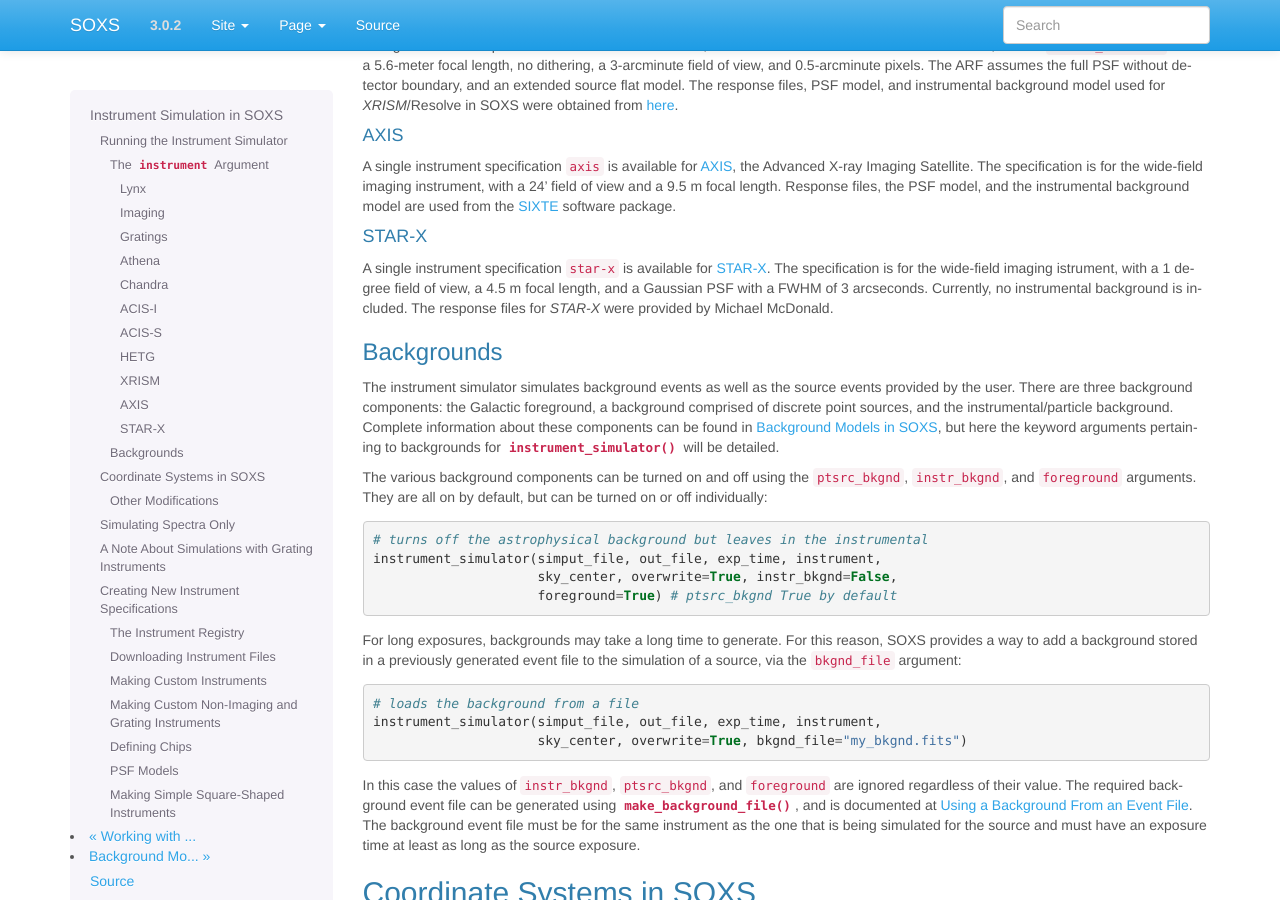
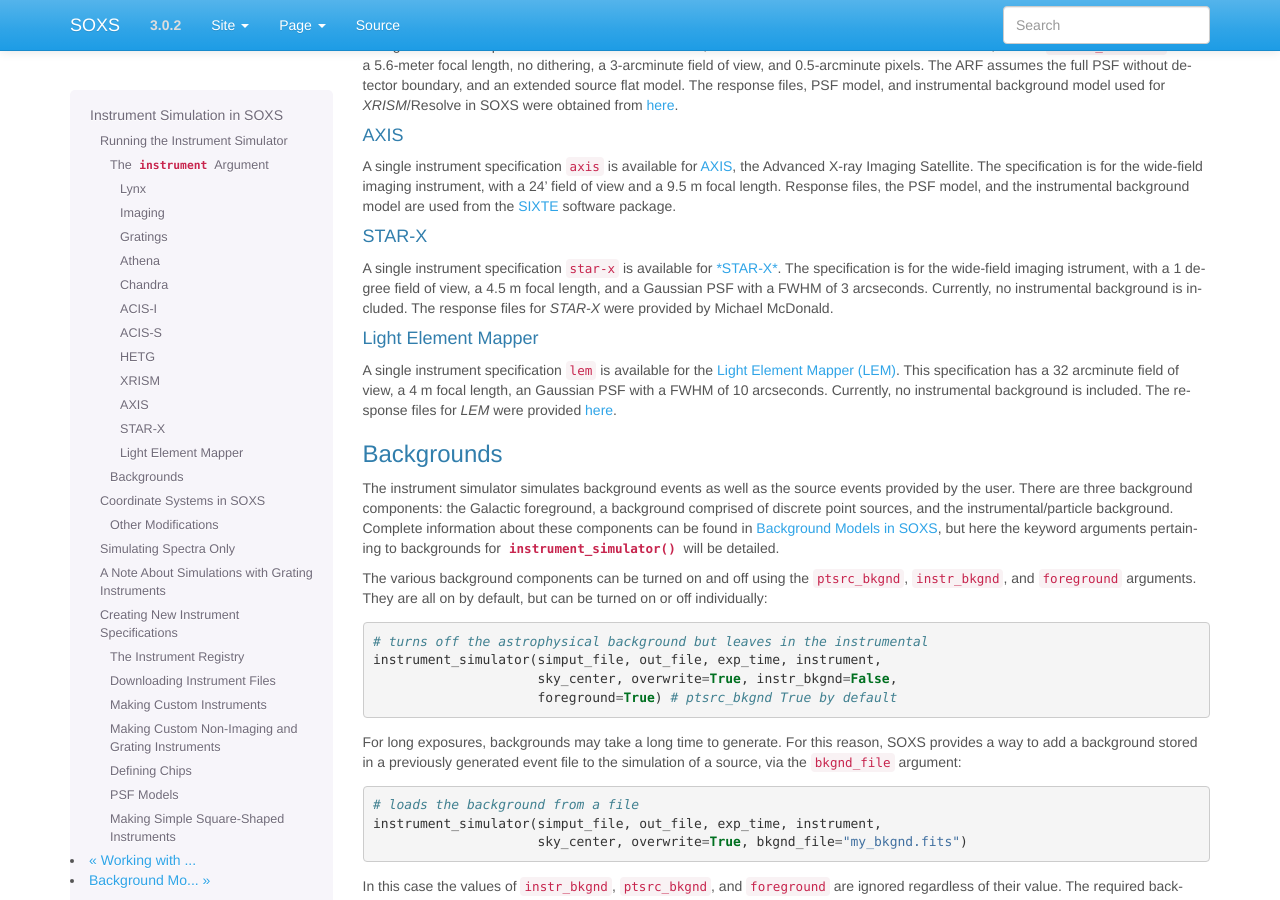
Before and after one commit to lynx-x-ray-observatory/soxs, a Sphinx documentation site: the page built from doc/source/users_guide/instrument.rst, in a window 1280 px wide and 900 px high, scrolled down 1981 px. Built offline with Sphinx 7.4.7, drawn with Linux system fonts in a browser that asks for light colours.

Commit message:
Add docs for LEM

```diff
--- a/doc/source/changelog.rst
+++ b/doc/source/changelog.rst
@@ -6,6 +6,8 @@ ChangeLog
 Version 3.1.0
 -------------
 
+* An instrument specification for the
+  `*LEM* probe concept <https://lem.physics.wisc.edu>`_ has been added.
 * A bug which prevented the use of the ``xrism_resolve`` instrument has been
   fixed.
 * A way to change the neutral hydrogen column for the astrophysical background
@@ -103,7 +105,7 @@ This major version update of SOXS contains new features and optimizations.
 * The ``make_beta_model`` command line script has been renamed to
   :ref:`cmd-make-beta-model-source.
 * An instrument specification for the
-  `_STAR-X_ mission concept <https://ui.adsabs.harvard.edu/abs/2017SPIE10399E..08M/abstract>`_
+  `*STAR-X* mission concept <https://ui.adsabs.harvard.edu/abs/2017SPIE10399E..08M/abstract>`_
   has been added.
 
 Version 2.3.0
--- a/doc/source/users_guide/instrument.rst
+++ b/doc/source/users_guide/instrument.rst
@@ -184,11 +184,23 @@ STAR-X
 ~~~~~~
 
 A single instrument specification ``star-x`` is available for
-`STAR-X <https://www.spiedigitallibrary.org/conference-proceedings-of-spie/10399/1039908/The-STAR-X-X-Ray-Telescope-Assembly-XTA/10.1117/12.2272580.short?SSO=1>`_.
+`*STAR-X* <https://www.spiedigitallibrary.org/conference-proceedings-of-spie/10399/1039908/The-STAR-X-X-Ray-Telescope-Assembly-XTA/10.1117/12.2272580.short?SSO=1>`_.
 The specification is for the wide-field imaging istrument, with a 1 degree field
 of view, a 4.5 m focal length, and a Gaussian PSF with a FWHM of 3 arcseconds.
 Currently, no instrumental background is included. The response files for
 *STAR-X* were provided by Michael McDonald.
+
+.. _lem:
+
+Light Element Mapper
+~~~~~~~~~~~~~~~~~~~~
+
+A single instrument specification ``lem`` is available for the
+`Light Element Mapper (LEM) <https://lem.physics.wisc.edu>`_.
+This specification has a 32 arcminute field of view, a 4 m focal length,
+an Gaussian PSF with a FWHM of 10 arcseconds. Currently, no instrumental
+background is included. The response files for *LEM* were provided
+`here <https://lem.physics.wisc.edu/LEM.html>`_.
 
 .. _bkgnds:
 
```
